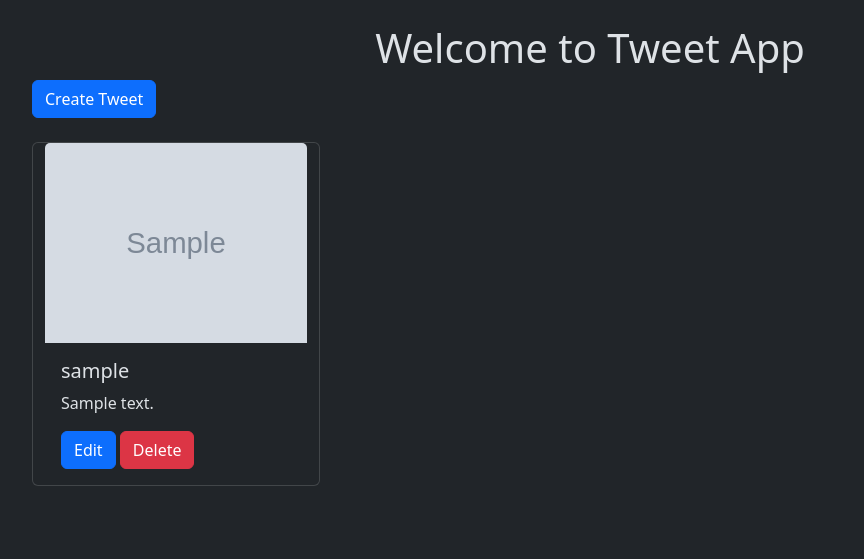
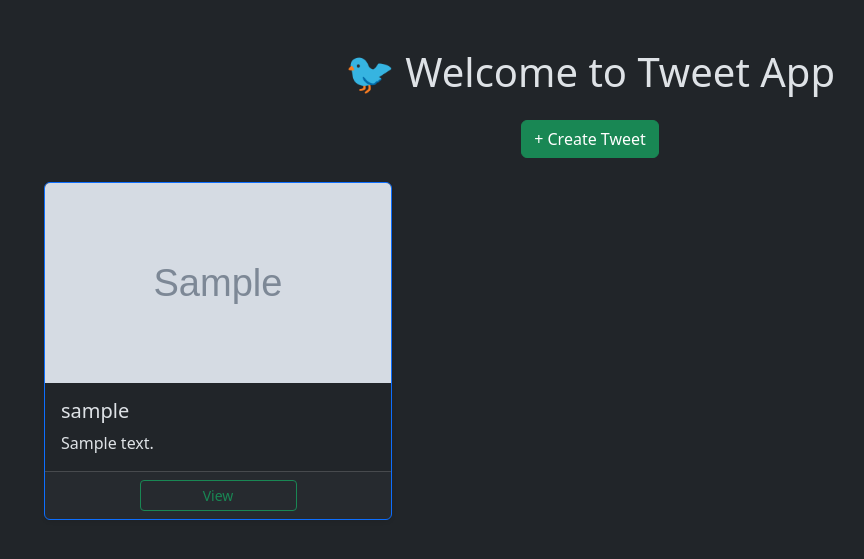
Before and after one commit to BHATDAVOOD/django-project1, a Django app: page /tweet/ in a window 1280 px wide. Shown: the part 54-613 px from the top of the page, without its empty margins (50-914 px from the left). Run offline with Django 5.2, Linux system fonts and the light colour scheme; tables that the repository leaves empty hold one stand-in row (values such as "Sample post"); grey boxes marked "Sample" are stand-in pictures; some libraries are stand-ins or nearby versions.

Commit message:
Tweet related pages

```diff
--- a/tweet/templates/tweet_list.html
+++ b/tweet/templates/tweet_list.html
@@ -5,19 +5,42 @@ Index
 {% endblock %}
 
 {% block content %}
-<h1 class="mt-4 text-center">Welcome to Tweet App</h1>
-<a class="btn btn-primary mb-4" href="{% url 'tweet_create' %}">Create Tweet</a>
-<div class="container row gap-3">
-    {% for tweet in tweets  %}
-    <div class="card" style="width: 18rem;">
-  <img src="{{tweet.photo.url}}" class="card-img-top" alt="..." height="200">
-  <div class="card-body">
-    <h5 class="card-title">{{tweet.user.username}}</h5>
-    <p class="card-text">{{tweet.text}}</p>
-    <a href="{% url 'tweet_edit' tweet.id %}" class="btn btn-primary">Edit</a>
-    <a href="{% url 'tweet_delete' tweet.id %}" class="btn btn-danger">Delete</a>
-  </div>
+<div class="container mt-5">
+    <h1 class="text-center mb-4">🐦 Welcome to Tweet App</h1>
+
+    <div class="text-center mb-4">
+        <a class="btn btn-success" href="{% url 'tweet_create' %}">+ Create Tweet</a>
+    </div>
+
+    {% if tweets %}
+    <div class="row row-cols-1 row-cols-md-3 g-4">
+        {% for tweet in tweets %}
+        <div class="col">
+            <div class="card h-100 shadow-sm border-primary">
+                {% if tweet.photo %}
+                <img src="{{ tweet.photo.url }}" class="card-img-top" alt="Tweet Photo" style="object-fit: cover; height: 200px;">
+                {% endif %}
+                <div class="card-body">
+                    <h5 class="card-title">{{ tweet.user.username }}</h5>
+                    <p class="card-text">{{ tweet.text }}</p>
+                </div>
+  <div class="card-footer d-flex flex-column">
+    <div class="d-flex justify-content-center">
+  <a href="{% url 'tweet_detail' tweet.id %}" class="btn btn-outline-success btn-sm w-50">View</a>
 </div>
-    {% endfor %}
+    {% if tweet.user == user %}
+    <div class="d-flex justify-content-between mt-2">
+        <a href="{% url 'tweet_edit' tweet.id %}" class="btn btn-outline-primary btn-sm w-50 me-2">Edit</a>
+        <a href="{% url 'tweet_delete' tweet.id %}" class="btn btn-outline-danger btn-sm w-50">Delete</a>
+    </div>
+    {% endif %}
+</div>
+            </div>
+        </div>
+        {% endfor %}
+    </div>
+    {% else %}
+    <p class="text-center text-muted">No tweets to display. Be the first to post!</p>
+    {% endif %}
 </div>
 {% endblock %}
--- a/tweet/urls.py
+++ b/tweet/urls.py
@@ -6,4 +6,6 @@ urlpatterns = [
     path('create/', views.tweet_create,name='tweet_create'),
     path('<int:tweet_id>/edit/', views.tweet_edit,name='tweet_edit'),
     path('<int:tweet_id>/delete/', views.tweet_delete,name='tweet_delete'),
+    path('<int:tweet_id>/detail/', views.tweet_detail, name='tweet_detail'),
+    path('register/', views.register,name='register'),
 ]
--- a/tweet/views.py
+++ b/tweet/views.py
@@ -1,8 +1,9 @@
 from django.shortcuts import render
 from .models import Tweet
-from .forms import TweetForm
+from .forms import TweetForm,UserRegistrationForm
 from django.shortcuts import get_object_or_404,redirect
 from django.contrib.auth.decorators import login_required
+from django.contrib.auth import login
 
 # Create your views here.
 
@@ -48,3 +49,20 @@ def tweet_delete(request,tweet_id):
         tweet.delete()
         return redirect('tweet_list')
     return render(request,'tweet_confirm_delete.html',{'tweet':tweet})
+
+def register(request):
+    if request.method == 'POST':
+        form=UserRegistrationForm(request.POST)
+        if form.is_valid():
+            user = form.save(commit=False)
+            user.set_password(form.cleaned_data['password1'])
+            user.save()
+            login(request,user)
+            return redirect('tweet_list')
+    else:
+        form=UserRegistrationForm()
+    return render(request,'registration/register.html',{'form':form})
+
+def tweet_detail(request,tweet_id):
+    tweet=get_object_or_404(Tweet,pk=tweet_id)
+    return render(request,'tweet_detail.html',{'tweet':tweet})
```
Also changed, not shown: tweet/templates/tweet_detail.html (added, +18 -0 lines), tweet/templates/tweet_form.html (+5 -22 lines).
